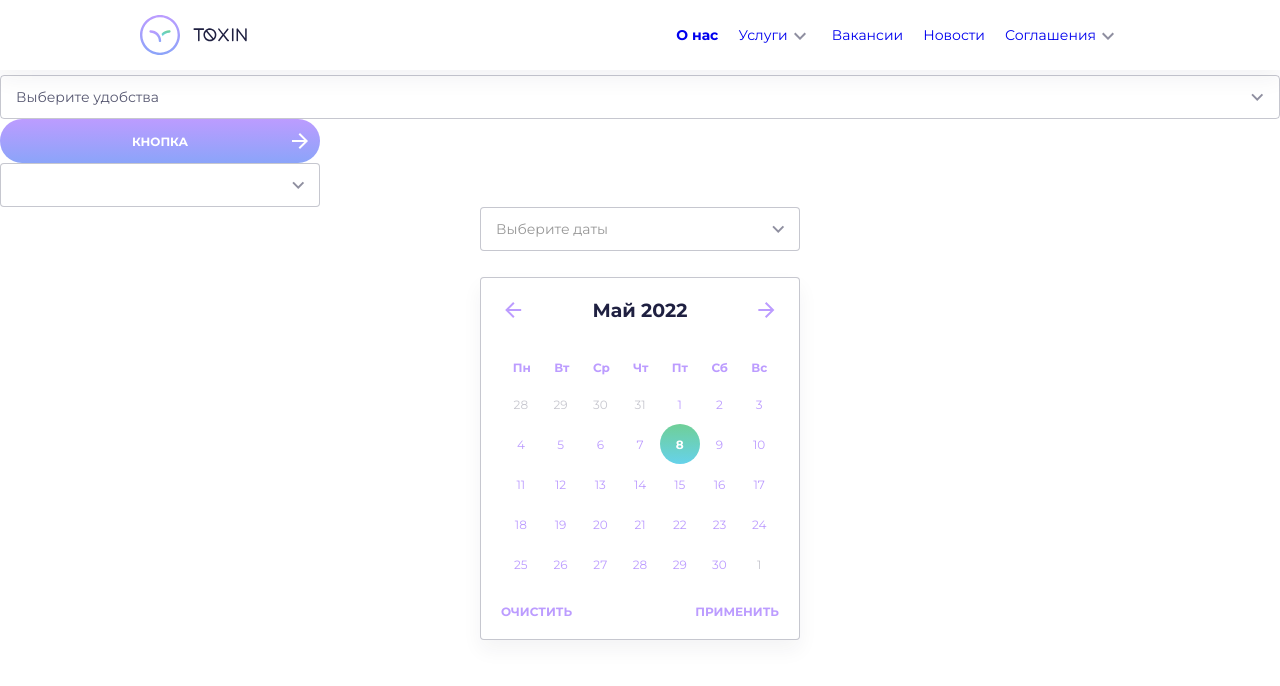
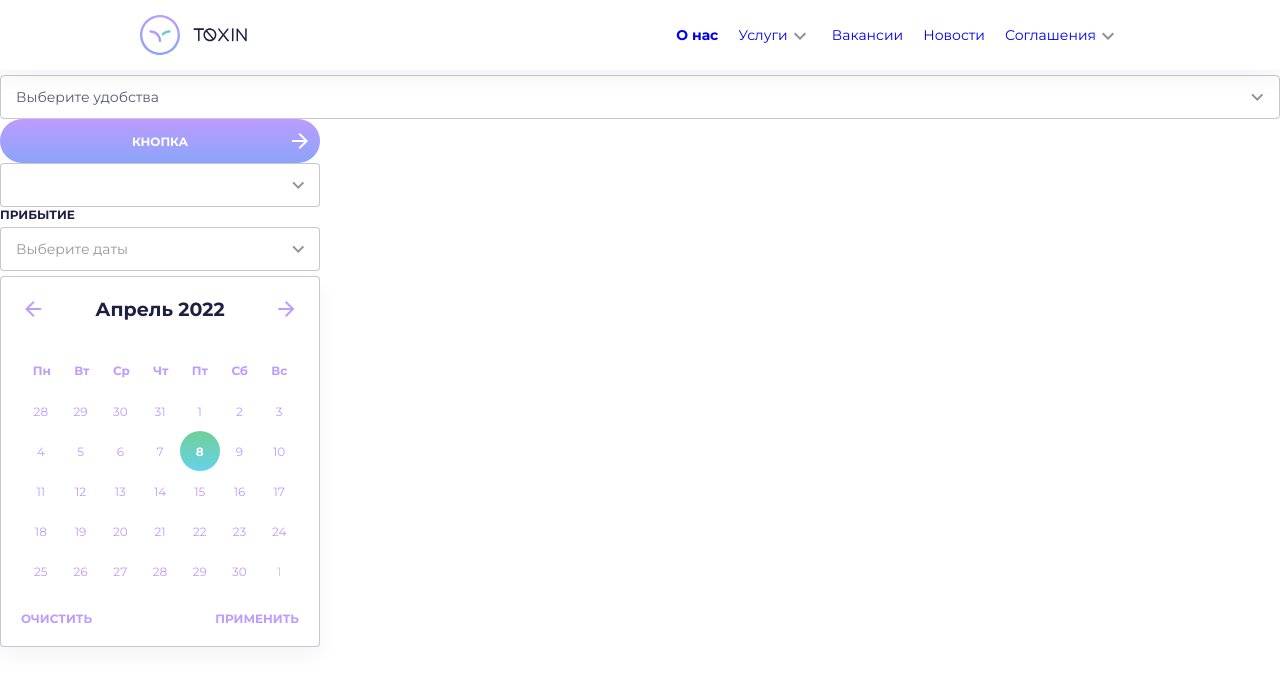
Before and after one commit to IPugachev/toxin-ts-redux-toolkit, a React (Create React App) app: page / in a window 1280 px wide. Shown: the top 686 px of the page. Built offline with nearby package versions, Linux system fonts and the light colour scheme.

Commit message:
feat: finish refactor calendar

```diff
--- a/src/App.tsx
+++ b/src/App.tsx
@@ -16,7 +16,7 @@ export const App: React.FC = () => {
       <Dropdown dropdownType={'rooms'} />
       <Button text='Кнопка' buttonStyle='long' hasArrow={true} />
       <Input styled='date' />
-      <Calendar />
+      <Calendar start='Прибытие' end='выезд' filtered={true} />
       {/* <Body>
         <Header />
         <Routes>
--- a/src/components/UI/Calendar/Cells/index.tsx
+++ b/src/components/UI/Calendar/Cells/index.tsx
@@ -1,61 +1,33 @@
-import { addDays, endOfMonth, endOfWeek, format, isSameDay, isSameMonth, startOfMonth, startOfWeek } from 'date-fns'
+import { addDays, endOfMonth, endOfWeek, format, startOfMonth, startOfWeek } from 'date-fns'
 import React from 'react'
-import { Cell, CellBgackground, Number, RowCells } from './styles'
+import { Cell, CellBgackground, CellsWrapper, Number, RowCells } from './styles'
+import { cellBgFilter, cellFilter } from './utils'
 
 interface CellsProps {
   currentMonth: Date
   entryDate: number
   endDate: number
   onClick: (day: number) => void
-  filtered: boolean
 }
 
 export const Cells: React.FC<CellsProps> = ({ currentMonth, entryDate, endDate, onClick }) => {
-  const dayComp = (day: Date | null) => {
-    return day && (day || isSameDay(day, new Date()))
-  }
-
-  const cellBgFilter = (day: Date) => {
-    if (!dayComp(day)) return 'unable'
-    if (endDate !== null && isSameDay(day, entryDate)) {
-      return 'selected-start'
-    } else if (isSameDay(day, endDate) && entryDate < endDate) {
-      return 'selected-end'
-    } else if (day.getTime() > entryDate && day.getTime() < endDate) {
-      return 'selected'
-    }
-    return
-  }
-  const cellFilter = (day: Date, monthStart: Date) => {
-    if (!dayComp(day)) return
-
-    if (isSameDay(day, entryDate) || isSameDay(day, endDate)) {
-      return 'selected'
-    } else if (isSameDay(day, new Date())) {
-      return 'default'
-    } else if (!isSameMonth(day, monthStart)) {
-      return 'disabled'
-    }
-    return
-  }
-
   const renderCells = () => {
     const monthStart = startOfMonth(currentMonth)
     const monthEnd = endOfMonth(monthStart)
-    const startDate = startOfWeek(monthStart, { weekStartsOn: 1 })
-    const endDate = endOfWeek(monthEnd, { weekStartsOn: 1 })
+    const startWeek = startOfWeek(monthStart, { weekStartsOn: 1 })
+    const endWeek = endOfWeek(monthEnd, { weekStartsOn: 1 })
     const dateFormat = 'd'
     const rows = []
     let days = []
-    let day = startDate
+    let day = startWeek
     let formattedDate = ''
-    while (day <= endDate) {
+    while (day <= endWeek) {
       for (let i = 0; i < 7; i++) {
         formattedDate = format(day, dateFormat)
         const cloneDay = day.getTime()
         days.push(
-          <CellBgackground key={day.getDate() + i} className={`${cellBgFilter(day)}`}>
-            <Cell className={`${cellFilter(day, monthStart)}`} onClick={() => onClick(cloneDay)}>
+          <CellBgackground key={day.getDate() + i} className={`${cellBgFilter(day, endDate, entryDate)}`}>
+            <Cell className={`${cellFilter(day, monthStart, endDate, entryDate)}`} onClick={() => onClick(cloneDay)}>
               <Number>{formattedDate}</Number>
             </Cell>
           </CellBgackground>
@@ -67,5 +39,5 @@ export const Cells: React.FC<CellsProps> = ({ currentMonth, entryDate, endDate,
     }
     return rows
   }
-  return <>{renderCells()}</>
+  return <CellsWrapper>{renderCells()}</CellsWrapper>
 }
--- a/src/components/UI/Calendar/Cells/styles.ts
+++ b/src/components/UI/Calendar/Cells/styles.ts
@@ -1,12 +1,10 @@
 import styled from 'styled-components'
-import { Theme } from '../../../../styles/global'
 
-interface StyleProps {
-  theme?: Theme
-  // filtered?: boolean
-}
+export const CellsWrapper = styled.div`
+  margin-bottom: 20px;
+`
 
-export const Cell = styled.div<StyleProps>`
+export const Cell = styled.div`
   height: 100%;
   cursor: pointer;
   border-radius: 22px;
@@ -27,7 +25,7 @@ export const Cell = styled.div<StyleProps>`
     font-weight: 700;
   }
 `
-export const CellBgackground = styled.div<StyleProps>`
+export const CellBgackground = styled.div`
   flex-grow: 1;
   flex-basis: 0;
   overflow: hidden;
@@ -53,11 +51,10 @@ export const Number = styled.div`
   font-size: 12px;
   line-height: 15px;
 `
-export const RowCells = styled.div<StyleProps>`
+export const RowCells = styled.div`
   margin: 0;
   padding: 0;
   display: flex;
   height: 40px;
-
   position: relative;
 `
--- /dev/null
+++ b/src/components/UI/Calendar/Cells/utils.ts
@@ -0,0 +1,29 @@
+import { isSameDay, isSameMonth } from 'date-fns'
+
+const dayComp = (day: Date | null) => {
+  return day && (day > new Date() || isSameDay(day, new Date()))
+}
+
+export const cellBgFilter = (day: Date, endDate: number, entryDate: number) => {
+  if (!dayComp(day)) return 'unable'
+  if (endDate !== null && isSameDay(day, entryDate) && entryDate < endDate) {
+    return 'selected-start'
+  } else if (isSameDay(day, endDate) && entryDate < endDate) {
+    return 'selected-end'
+  } else if (day.getTime() > entryDate && day.getTime() < endDate) {
+    return 'selected'
+  }
+  return ''
+}
+export const cellFilter = (day: Date, monthStart: Date, endDate: number, entryDate: number) => {
+  if (!dayComp(day)) return
+
+  if (isSameDay(day, entryDate) || isSameDay(day, endDate)) {
+    return 'selected'
+  } else if (isSameDay(day, new Date())) {
+    return 'default'
+  } else if (!isSameMonth(day, monthStart)) {
+    return 'disabled'
+  }
+  return
+}
--- a/src/components/UI/Calendar/Days/index.tsx
+++ b/src/components/UI/Calendar/Days/index.tsx
@@ -3,12 +3,9 @@ import { ru } from 'date-fns/locale'
 import React from 'react'
 import { DaysContainer } from './styles'
 
-interface DaysProps {
+export const Days: React.FC<{
   currentMonth: Date
-  filtered: boolean
-}
-
-export const Days: React.FC<DaysProps> = ({ currentMonth, filtered }) => {
+}> = ({ currentMonth }) => {
   const renderDays = () => {
     const dateFormat = 'EEEEEE'
     const days = []
@@ -22,7 +19,7 @@ export const Days: React.FC<DaysProps> = ({ currentMonth, filtered }) => {
         </div>
       )
     }
-    return <DaysContainer filtered={filtered}>{days}</DaysContainer>
+    return <DaysContainer>{days}</DaysContainer>
   }
 
   return <>{renderDays()}</>
--- a/src/components/UI/Calendar/Days/styles.ts
+++ b/src/components/UI/Calendar/Days/styles.ts
@@ -1,8 +1,8 @@
 import styled from 'styled-components'
 
-export const DaysContainer = styled.div<{ filtered: boolean }>`
+export const DaysContainer = styled.div`
   font-size: 12px;
-  line-height: ${({ filtered }) => (filtered ? '32px' : '40px')};
+  line-height: 40px;
   font-style: normal;
   font-weight: 700;
   justify-content: space-around;
--- a/src/components/UI/Calendar/Info/index.tsx
+++ b/src/components/UI/Calendar/Info/index.tsx
@@ -1,9 +1,10 @@
 import { format } from 'date-fns'
 import { ru } from 'date-fns/locale'
-import React, { useState } from 'react'
-import { ArrowB, ArrowF, Col, Row } from './styles'
+import React from 'react'
+import { Col, NextMonthArrow, PrevMonthArrow, Row } from './styles'
 
 const months = [
+  'Декабрь',
   'Январь',
   'Февраль',
   'Март',
@@ -15,7 +16,6 @@ const months = [
   'Сентябрь',
   'Октябрь',
   'Ноябрь',
-  'Декабрь',
 ]
 
 interface InfoProps {
@@ -25,21 +25,15 @@ interface InfoProps {
 }
 
 export const Info: React.FC<InfoProps> = ({ currentMonth, nextMonth, prevMonth }) => {
-  const renderHeader = () => {
-    const dateFormat = 'yyyy'
-
   return (
     <Row>
-        <Col style={{ justifySelf: 'flex-start' }} onClick={prevMonth}>
-          <ArrowB />
+      <Col onClick={prevMonth}>
+        <PrevMonthArrow />
       </Col>
-
-        <Col>{months[Number(format(currentMonth, 'L'))] + ' ' + format(currentMonth, dateFormat, { locale: ru })}</Col>
-        <Col style={{ justifySelf: 'flex-end' }} onClick={nextMonth}>
-          <ArrowF />
+      <Col>{months[Number(format(currentMonth, 'L'))] + ' ' + format(currentMonth, 'yyyy', { locale: ru })}</Col>
+      <Col onClick={nextMonth}>
+        <NextMonthArrow />
       </Col>
     </Row>
   )
 }
-  return <>{renderHeader()}</>
-}
--- a/src/components/UI/Calendar/Info/styles.ts
+++ b/src/components/UI/Calendar/Info/styles.ts
@@ -1,12 +1,8 @@
 import styled from 'styled-components'
-import { Theme } from '../../../../styles/global'
 import { ReactComponent as ArrowBack } from '../../../../assets/icons/arrow-back.svg'
 import { ReactComponent as ArrowForward } from '../../../../assets/icons/arrow-forward.svg'
 
-export const Col = styled.div`
-  display: flex;
-`
-export const Row = styled.div<{ theme: Theme }>`
+export const Row = styled.div`
   font-weight: bold;
   font-size: 19px;
   padding-bottom: 30px;
@@ -17,9 +13,13 @@ export const Row = styled.div<{ theme: Theme }>`
   align-items: center;
   color: ${({ theme }) => theme.colors.darkShade100};
 `
-export const ArrowB = styled(ArrowBack)`
+export const Col = styled.div`
+  display: flex;
+`
+
+export const PrevMonthArrow = styled(ArrowBack)`
   cursor: pointer;
 `
-export const ArrowF = styled(ArrowForward)`
+export const NextMonthArrow = styled(ArrowForward)`
   cursor: pointer;
 `
--- a/src/components/UI/Calendar/index.tsx
+++ b/src/components/UI/Calendar/index.tsx
@@ -8,7 +8,7 @@ import { Days } from './Days'
 import { Info } from './Info'
 import { useAppDispatch, useAppSelector } from '../../../app/hooks'
 import { changeEndDate, changeEntryDate } from '../../../features/ui/uiSlice'
-import { Button, CalendarBox, CalendarContainer, TitleContainer, Wrapper } from './style'
+import { Button, CalendarBox, CalendarContainer, CalendarWrapper, SectionWrapper } from './style'
 
 interface CalendarProps {
   start?: string
@@ -16,113 +16,60 @@ interface CalendarProps {
   filtered?: boolean
 }
 
-const Calendar: React.FC<CalendarProps> = ({ start, end, filtered = true }) => {
+const Calendar: React.FC<CalendarProps> = ({ start, end, filtered = false }) => {
   const { entryDate } = useAppSelector((store) => store.ui)
   const { endDate } = useAppSelector((store) => store.ui)
+  const [visible, setVisible] = useState(true)
+  const dispatch = useAppDispatch()
   const [currentMonth, setCurrentMonth] = useState(new Date())
-
   const nextMonth = () => {
     setCurrentMonth(addMonths(currentMonth, 1))
   }
-
   const prevMonth = () => {
     setCurrentMonth(subMonths(currentMonth, 1))
   }
 
-  const [fromStr, setFromStr] = useState('')
-  const [untilStr, setUntilStr] = useState('')
-  const [visible, setVisible] = useState(true)
+  const clickRef = useRef<HTMLDivElement>(null)
+  useClickOutside(clickRef, () => setVisible(false))
+
   const fromRef = useRef<HTMLInputElement>(null)
   const untilRef = useRef<HTMLInputElement>(null)
-  const clickRef = useRef<HTMLDivElement>(null)
 
-  useClickOutside(clickRef, () => setVisible(false))
-  const dispatch = useAppDispatch()
+  const onDateClick = (day: number) => {
+    const defaultCurrentDateText = format(day, 'd.MM.yyyy')
+    const currentDateTextForFiltered = format(day, 'd MMM', { locale: ru }).replace('.', '')
 
-  // console.log('entryDate', entryDate)
-  // console.log('endDate', endDate)
-
-  // useEffect(() => {
-  //   filtered &&
-  //     (fromRef.current!.value = `${fromStr.substring(0, fromStr.length - 1)}${untilStr.substring(
-  //       0,
-  //       untilStr.length - 1
-  //     )}`)
-  //   if (entryDate !== null && endDate !== null) {
-  //     filtered
-  //       ? setFromStr(format(entryDate, 'd MMM', { locale: ru }))
-  //       : (fromRef.current!.value = format(entryDate, 'd.MM.yyyy'))
-
-  //     filtered
-  //       ? setUntilStr(' - ' + format(endDate, 'd MMM', { locale: ru }))
-  //       : (untilRef.current!.value = format(endDate, 'd.MM.yyyy'))
-  //   }
-  // }, [fromStr, untilStr])
-
-  // const onDateClick = (day: number) => {
-  //   console.log(fromRef.current, untilRef.current)
-
-  //   if (entryDate === null) {
-  //     dispatch(changeEntryDate(day))
-  //     filtered ? setFromStr(format(day, 'd MMM', { locale: ru })) : (fromRef.current!.value = format(day, 'd.MM.yyyy'))
-  //   } else if (day < entryDate) {
-  //     dispatch(changeEntryDate(day))
-  //     filtered ? setFromStr(format(day, 'd MMM', { locale: ru })) : (fromRef.current!.value = format(day, 'd.MM.yyyy'))
-  //   } else {
-  //     dispatch(changeEndDate(day))
-  //     filtered
-  //       ? setUntilStr(' - ' + format(day, 'd MMM', { locale: ru }))
-  //       : (untilRef.current!.value = format(day, 'd.MM.yyyy'))
-  //   }
-  // }
-  const onDateClick = (day: number) => {
-    // console.log(fromRef.current, untilRef.current)
-    const startFiltered = format(day, 'd MMM', { locale: ru })
-    // console.log(startFiltered)
-    const endFiltered = ` -  ${format(day, 'd MMM', { locale: ru })}`
-    // console.log(endFiltered)
-    const defaultDate = format(day, 'd.MM.yyyy')
-    // console.log(defaultDate)
     if (entryDate === null) {
       dispatch(changeEntryDate(day))
       filtered
-        ? (fromRef.current!.value = `${startFiltered.substring(0, startFiltered.length - 1)}${endFiltered.substring(
-            0,
-            endFiltered.length - 1
-          )}`)
-        : (fromRef.current!.value = defaultDate)
+        ? (fromRef.current!.value = currentDateTextForFiltered)
+        : (fromRef.current!.value = defaultCurrentDateText)
     } else if (day < entryDate) {
-      console.log('day', day, 'entryDate', entryDate)
-
       dispatch(changeEntryDate(day))
       filtered
-        ? (fromRef.current!.value = format(day, 'd MMM', { locale: ru }))
-        : (fromRef.current!.value = defaultDate)
+        ? (fromRef.current!.value = currentDateTextForFiltered)
+        : (fromRef.current!.value = defaultCurrentDateText)
     } else {
-      console.log('error')
-
       dispatch(changeEndDate(day))
-      console.log(endFiltered)
-
-      filtered ? (fromRef.current!.value = endFiltered) : (untilRef.current!.value = defaultDate)
+      const entryDateTaxt = format(entryDate!, 'd MMM', { locale: ru }).replace('.', '')
+      const endDateFilteredText = ` - ${format(day, 'd MMM', { locale: ru }).replace('.', '')}`
+      filtered
+        ? (fromRef.current!.value = entryDateTaxt + endDateFilteredText)
+        : (untilRef.current!.value = defaultCurrentDateText)
     }
   }
 
   const handleInputClear = () => {
     dispatch(changeEntryDate(null))
     dispatch(changeEndDate(null))
-    if (filtered) {
-      setFromStr('')
-      setUntilStr('')
-      return
+    fromRef.current!.value = ''
+    if (untilRef.current) {
+      untilRef.current!.value = ''
     }
-    fromRef.current!.value = ''
-    untilRef.current!.value = ''
   }
 
   return (
     <CalendarBox ref={clickRef}>
-      <TitleContainer>
       {filtered ? (
         <Input
           width='100%'
@@ -133,7 +80,7 @@ const Calendar: React.FC<CalendarProps> = ({ start, end, filtered = true }) => {
           title={start}
         />
       ) : (
-          <>
+        <SectionWrapper>
           <Input
             width='150px'
             placeholder='ДД.ММ.ГГГГ'
@@ -142,7 +89,6 @@ const Calendar: React.FC<CalendarProps> = ({ start, end, filtered = true }) => {
             onClick={() => setVisible((prev) => !prev)}
             title={start}
           />
-
           <Input
             width='150px'
             placeholder='ДД.ММ.ГГГГ'
@@ -151,22 +97,14 @@ const Calendar: React.FC<CalendarProps> = ({ start, end, filtered = true }) => {
             onClick={() => setVisible((prev) => !prev)}
             title={end}
           />
-          </>
+        </SectionWrapper>
       )}
-      </TitleContainer>
-
-      <CalendarContainer visible={visible}>
-        <Wrapper>
+      <CalendarWrapper visible={visible}>
+        <CalendarContainer>
           <Info nextMonth={nextMonth} prevMonth={prevMonth} currentMonth={currentMonth} />
-          <Days currentMonth={currentMonth} filtered={filtered} />
-          <Cells
-            currentMonth={currentMonth}
-            filtered={filtered}
-            endDate={endDate!}
-            entryDate={entryDate!}
-            onClick={onDateClick}
-          />
-          <TitleContainer style={{ margin: '20px 0' }}>
+          <Days currentMonth={currentMonth} />
+          <Cells currentMonth={currentMonth} endDate={endDate!} entryDate={entryDate!} onClick={onDateClick} />
+          <SectionWrapper>
             <Button
               onClick={() => {
                 handleInputClear()
@@ -174,9 +112,9 @@ const Calendar: React.FC<CalendarProps> = ({ start, end, filtered = true }) => {
               ОЧИСТИТЬ
             </Button>
             <Button onClick={() => setVisible(false)}>ПРИМЕНИТЬ</Button>
-          </TitleContainer>
-        </Wrapper>
+          </SectionWrapper>
         </CalendarContainer>
+      </CalendarWrapper>
     </CalendarBox>
   )
 }
--- a/src/components/UI/Calendar/style.ts
+++ b/src/components/UI/Calendar/style.ts
@@ -13,42 +13,32 @@ export const CalendarBox = styled.div`
   display: flex;
   flex-direction: column;
   width: 320px;
-  position: relative;
-  margin: 0 auto;
 `
-export const TitleContainer = styled.div`
+export const SectionWrapper = styled.div`
   display: flex;
   justify-content: space-between;
 `
-
-export const Days = styled.div<StyleProps>`
-  font-size: 12px;
-  line-height: ${({ filtered }) => (filtered ? '32px' : '40px')};
-  font-style: normal;
-  font-weight: 700;
-  justify-content: space-around;
-  display: flex;
+export const CalendarWrapper = styled.div<StyleProps>`
+  margin-top: 5px;
+  position: relative;
+  opacity: ${({ visible }) => (visible ? 1 : 0)};
+  pointer-events: ${({ visible }) => (visible ? 'auto' : 'none')};
+  transition: opacity 0.2s linear;
 `
 
-export const Wrapper = styled.div`
-  margin: 20px;
-  user-select: none;
-`
 export const CalendarContainer = styled.div<StyleProps>`
   position: absolute;
-  top: 70px;
   width: 100%;
+  padding: 20px;
   border-radius: 4px;
   border: 1px solid rgba(31, 32, 65, 0.25);
   font-weight: 400;
   line-height: 15px;
   color: ${({ theme }) => theme.colors.purple};
-  opacity: ${({ visible }) => (visible ? 1 : 0)};
-  transition: opacity 0.2s linear;
-  pointer-events: ${({ visible }) => (visible ? 'auto' : 'none')};
   box-shadow: 0px 10px 20px 0px #1f20410d;
   background-color: #ffffff;
   z-index: 10;
+  user-select: none;
 `
 
 export const Button = styled.span`
```
Lines whose indentation alone changed are shown as unchanged.
